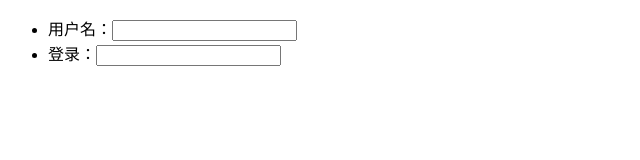
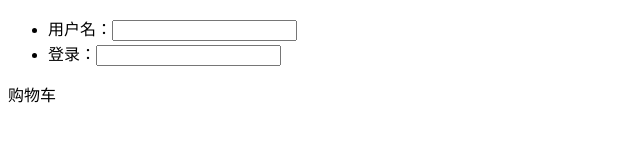
Before and after one commit to codgrace/hewenhui, a plain HTML site: page index.html in a window 1280 px wide. Shown: the full height of the page, 0-640 px from the left. Drawn offline with Linux system fonts and the light colour scheme.

Commit message:
完成购物车

```diff
--- a/index.html
+++ b/index.html
@@ -10,5 +10,8 @@
 			<li>登录：<input type="text"></input></li>
 		</ul>
 	</div>
+	<div>
+		购物车
+	</div>
 </body>
 </html>
```
